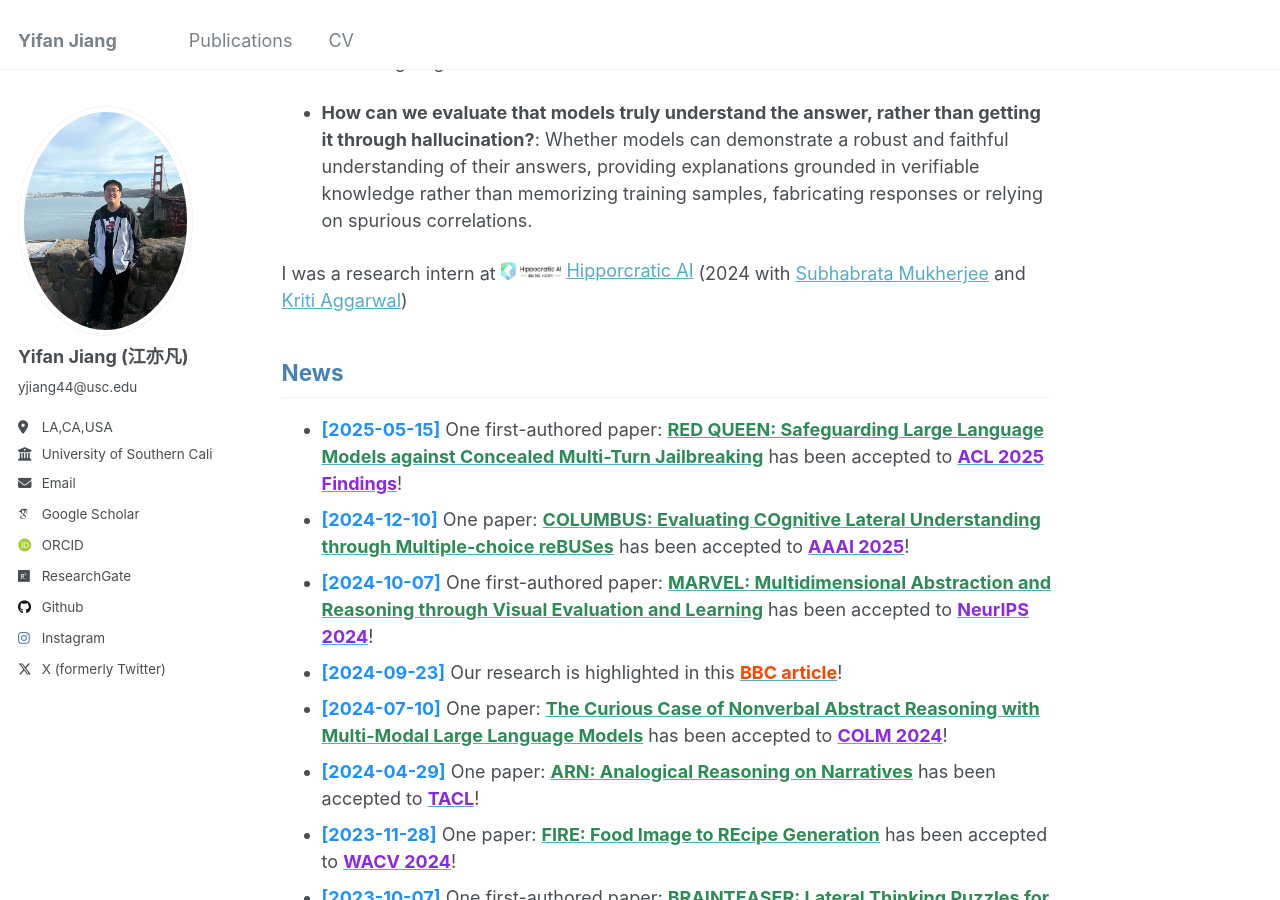
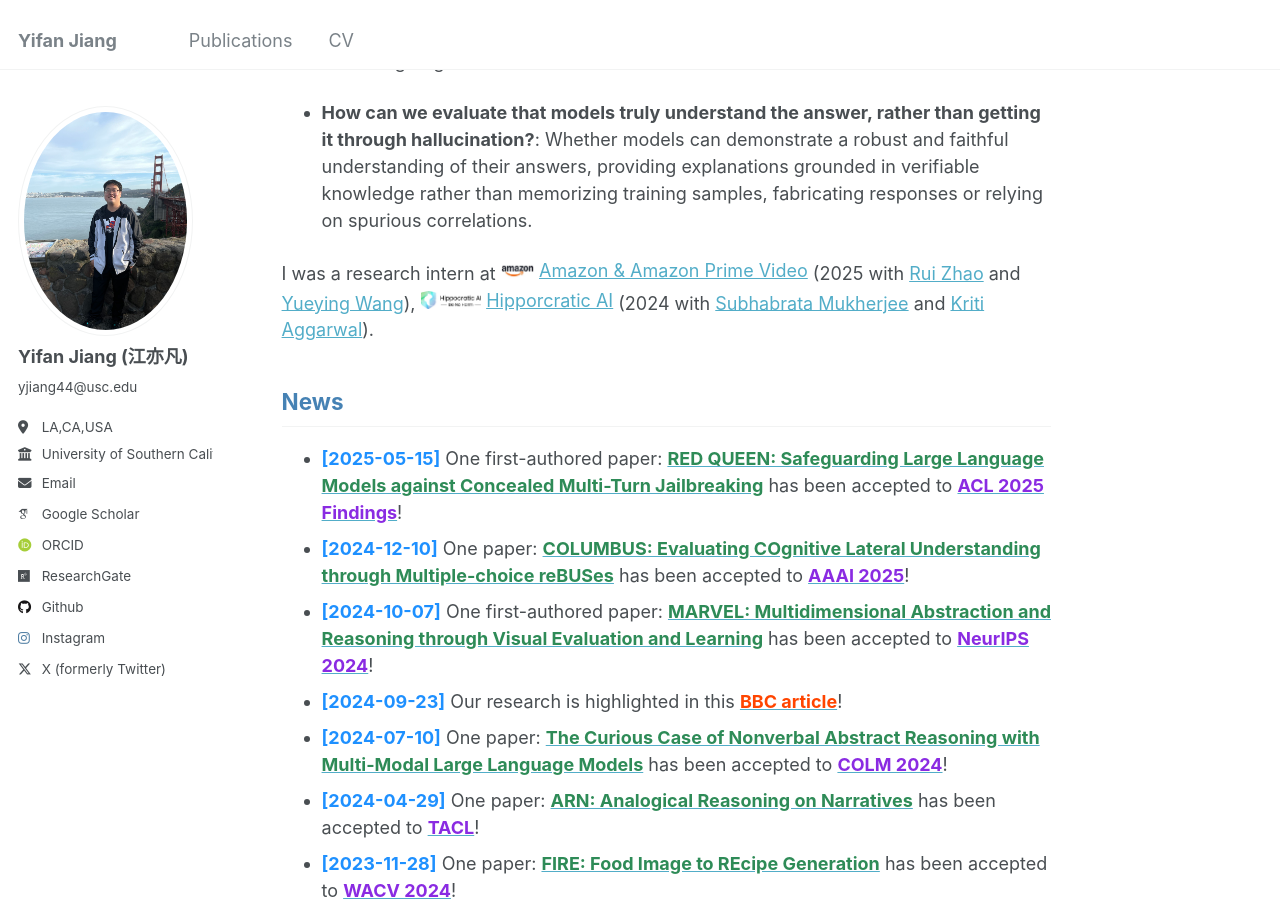
Before and after one commit to yifanJIANG-921/yifanJIANG-921.github.io, a Jekyll site: the page built from _pages/about.md, in a window 1280 px wide and 900 px high, scrolled down 710 px. Built offline with Jekyll 4.4.1, drawn with Linux system fonts in a browser that asks for light colours; some web fonts are replaced.

Commit message:
Update about.md

```diff
--- a/_pages/about.md
+++ b/_pages/about.md
@@ -16,7 +16,7 @@ My primary research objective is to enhance the reasoning capabilities of AI sys
 
 - **How can we evaluate that models truly understand the answer, rather than getting it through hallucination?**: Whether models can demonstrate a robust and faithful understanding of their answers, providing explanations grounded in verifiable knowledge rather than memorizing training samples, fabricating responses or relying on spurious correlations.
 
-I was a research intern at <a href="https://www.hippocraticai.com/" style="display: inline-flex; align-items: center;"><img src="../assets/main-hippocratic-logo-full-color.png" alt="Hippocratic AI Logo" style="height: 1em; margin-right: 0.3em;">Hipporcratic AI</a> (2024 with [Subhabrata Mukherjee](https://subhomukherjee.com/) and [Kriti Aggarwal](https://www.linkedin.com/in/kriti-agg/))
+I was a research intern at <a href="https://www.amazon.com/gp/video/storefront" style="display: inline-flex; align-items: center;"><img src="../assets/amazon_logo.png" alt="Amazon Logo" style="height: 1em; margin-right: 0.3em;">Amazon & Amazon Prime Video</a> (2025 with [Rui Zhao](https://www.linkedin.com/in/rui-zhao-7855ab26/) and [Yueying Wang](https://www.linkedin.com/in/yueying-wang-stat/)), <a href="https://www.hippocraticai.com/" style="display: inline-flex; align-items: center;"><img src="../assets/main-hippocratic-logo-full-color.png" alt="Hippocratic AI Logo" style="height: 1em; margin-right: 0.3em;">Hipporcratic AI</a> (2024 with [Subhabrata Mukherjee](https://subhomukherjee.com/) and [Kriti Aggarwal](https://www.linkedin.com/in/kriti-agg/)).
 
 
 
```
